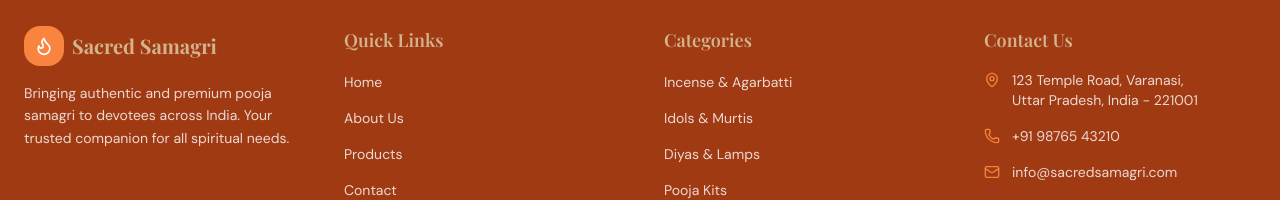
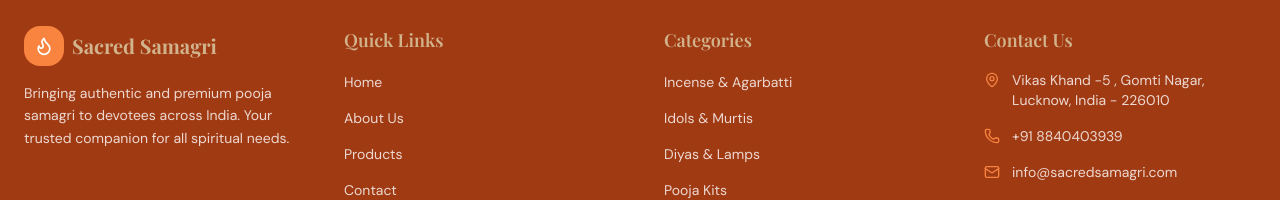
Before and after one commit to devendrabhattsqaure-design/home-screen-video, a Next.js app: page / in a window 1280 px wide. Shown: the part 3254-3454 px from the top of the page. Built offline with nearby package versions, Linux system fonts and the light colour scheme; a web font is replaced by a local one.

Commit message:
this time final

```diff
--- a/app/contact/page.tsx
+++ b/app/contact/page.tsx
@@ -14,12 +14,12 @@
   {
     icon: MapPin,
     title: "Store Address",
-    lines: ["123 Temple Road, Vishwanath Gali", "Varanasi, Uttar Pradesh", "India - 221001"],
+    lines: ["Vikas Khand -5 , Gomti Nagar", "Varanasi, Uttar Pradesh", "India - 221001"],
   },
   {
     icon: Phone,
     title: "Phone",
-    lines: ["+91 98765 43210", "+91 91234 56789"],
+   lines: ["+91 8840403939", "+91 9125233285"],
   },
   {
     icon: Mail,
--- a/app/page.tsx
+++ b/app/page.tsx
@@ -64,7 +64,7 @@
         title="Sacred Essentials for Divine Rituals"
         subtitle="Authentic Pooja Samagri for Your Spiritual Journey"
         size="large"
-        videoSrc="/images/video2.mp4"
+        videoSrc="/images/video.mp4"
         videoType="mp4"
       >
         <div className="flex flex-col items-center justify-center gap-4 sm:flex-row">
--- a/components/Footer.tsx
+++ b/components/Footer.tsx
@@ -7,6 +7,7 @@
   { href: "/products", label: "Products" },
   { href: "/contact", label: "Contact" },
 ]
+
 
 const categories = [
   { href: "/products?category=incense", label: "Incense & Agarbatti" },
@@ -83,15 +84,15 @@
               <li className="flex items-start gap-3">
                 <MapPin className="mt-0.5 h-4 w-4 shrink-0 text-primary" />
                 <span className="text-sm text-secondary-foreground/80">
-                  123 Temple Road, Varanasi,
+                  Vikas Khand -5 , Gomti Nagar,
                   <br />
-                  Uttar Pradesh, India - 221001
+                  Lucknow, India - 226010
                 </span>
               </li>
               <li className="flex items-center gap-3">
                 <Phone className="h-4 w-4 shrink-0 text-primary" />
                 <span className="text-sm text-secondary-foreground/80">
-                  +91 98765 43210
+                  +91 8840403939
                 </span>
               </li>
               <li className="flex items-center gap-3">
```
